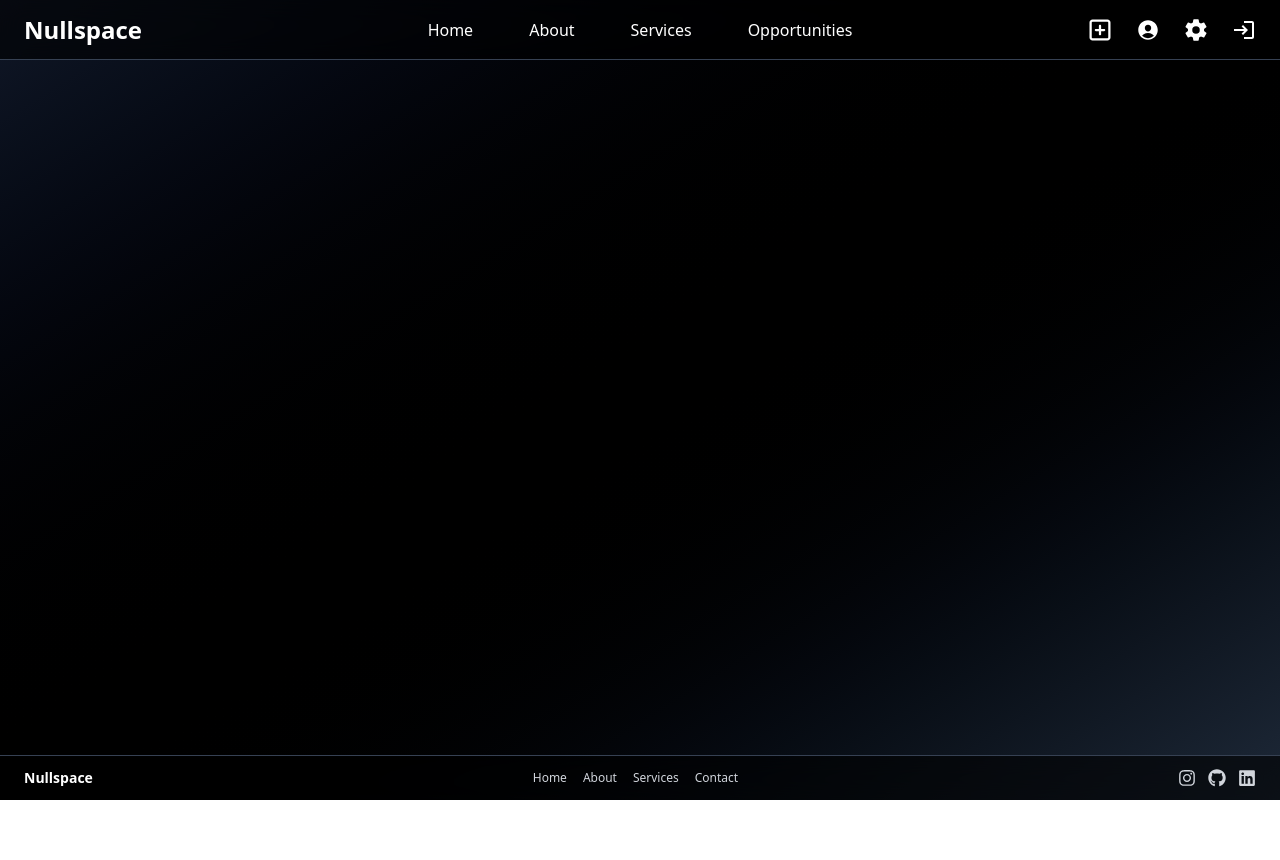
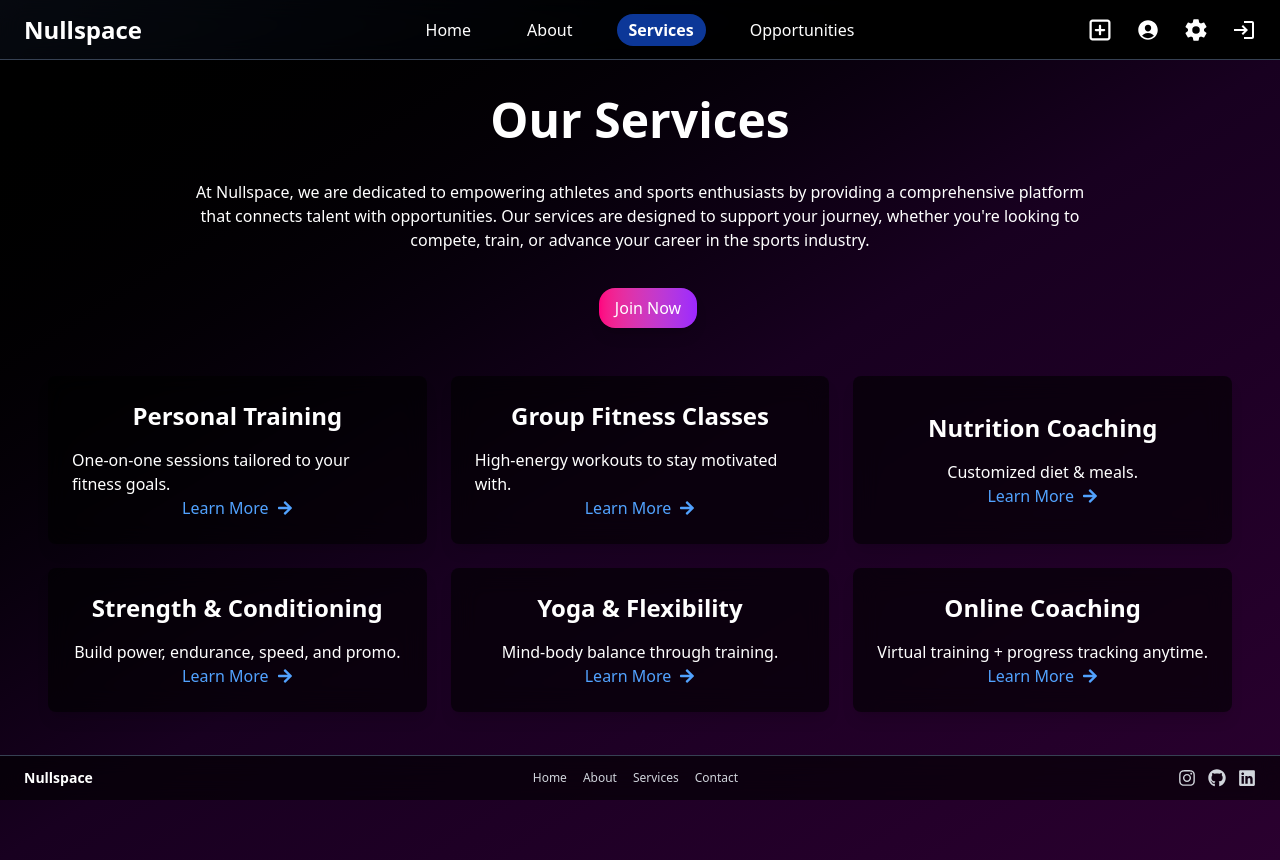
Before and after one commit to tushaar3439/Nullspace, a React (Vite) app: page /services in a window 1280 px wide. Before the commit the page ends 800 px from the top, so only its background shows below. Built offline with nearby package versions, Linux system fonts and the light colour scheme.

Commit message:
services draft-001

```diff
--- a/src/App.jsx
+++ b/src/App.jsx
@@ -7,6 +7,7 @@ import Home from './Pages/Home'
 import About from './Pages/About'
 import Opportunities from './Pages/Opportunities'
 import Login from './Pages/Login'
+import Services from './Pages/Services'
 
 function App() {
 
@@ -22,7 +23,7 @@ function App() {
       <Routes>
         <Route path='/' element={<Home/>}/>
         <Route path='/about' element={<About/>}/>
-        <Route path='/contact' element={<h1>contact page</h1>}/>
+        <Route path='/services' element={<Services/>}/>
         <Route path='/Opportunities' element={<Opportunities/>}/>
         <Route path='/create' element={<h1>create page</h1>}/>
         <Route path='/profile' element={<h1>profile page</h1>}/>
--- a/src/Components/Navbar.jsx
+++ b/src/Components/Navbar.jsx
@@ -35,7 +35,7 @@ const Navbar = () => {
           About
         </NavLink>
         <NavLink
-          to={"/contact"}
+          to={"/services"}
           className={({ isActive }) =>
             isActive
               ? "font-bold text-white bg-blue-600/60 rounded-2xl px-3 py-1"
--- a/src/Pages/Services.jsx
+++ b/src/Pages/Services.jsx
@@ -0,0 +1,69 @@
+import { FaArrowRight } from "react-icons/fa";
+
+const Services = () => {
+    return(
+        <div className="bg-gradient-to-br from-[#000000] via-[#180020] to-[#2A002F] text-white min-h-screen">
+
+
+
+        <div className="">
+        <div className="text-5xl font-bold text-center mb-9 pt-9">Our Services</div>
+        <div className="px-12 w-full flex flex-col justify-center items-center gap-6">
+            <div className="max-w-4xl text-center">
+            At Nullspace, we are dedicated to empowering athletes and sports enthusiasts by providing a comprehensive platform that connects talent with opportunities. Our services are designed to support your journey, whether you're looking to compete, train, or advance your career in the sports industry.
+            </div>
+            <div className="pt-3 hover:scale-105 transition-transform duration-300 ease-in-out flex justify-center items-center ">
+            <a href="/Opportunities" className="ml-4 px-4 py-2 rounded-2xl bg-gradient-to-r from-[#FF007F] to-[#9C27FF] shadow-lg hover:bg-gradient-to-r hover:from-[#9C27FF] hover:to-[#FF007F] transition-colors duration-300 ease-in-out">
+            Join Now
+            </a>
+            </div>
+        </div>
+        </div>
+        <div className="grid grid-cols-1 md:grid-cols-2 lg:grid-cols-3 gap-6 px-12 py-12">
+
+        <div className="flex flex-col justify-center items-center bg-black/60 backdrop-blur-md rounded-lg p-6 shadow-lg hover:shadow-2xl transition-shadow duration-300 ease-in-out">
+        <div className="text-2xl font-bold mb-4">Personal Training</div>
+        <div className="">One-on-one sessions tailored to your fitness goals.</div>
+        <a href="#" className="text-blue-400 hover:underline flex items-center gap-2">Learn More<FaArrowRight/></a>
+        </div>
+
+
+        <div className="flex flex-col justify-center items-center bg-black/60 backdrop-blur-md rounded-lg p-6 shadow-lg hover:shadow-2xl transition-shadow duration-300 ease-in-out">
+        <div className="text-2xl font-bold mb-4">Group Fitness Classes</div>
+        <div className="">High-energy workouts to stay motivated with.</div>
+        <a href="#" className="text-blue-400 hover:underline flex items-center gap-2">Learn More<FaArrowRight/></a>
+        </div>
+
+
+         <div className="flex flex-col justify-center items-center bg-black/60 backdrop-blur-md rounded-lg p-6 shadow-lg hover:shadow-2xl transition-shadow duration-300 ease-in-out">
+        <div className="text-2xl font-bold mb-4">Nutrition Coaching</div>
+        <div className="">Customized diet & meals.</div>
+        <a href="#" className="text-blue-400 hover:underline flex items-center gap-2">Learn More<FaArrowRight/></a>
+        </div>
+
+         <div className="flex flex-col justify-center items-center bg-black/60 backdrop-blur-md rounded-lg p-6 shadow-lg hover:shadow-2xl transition-shadow duration-300 ease-in-out">
+        <div className="text-2xl font-bold mb-4">Strength & Conditioning</div>
+        <div className="">Build power, endurance, speed, and promo.</div>
+        <a href="#" className="text-blue-400 hover:underline flex items-center gap-2">Learn More<FaArrowRight/></a>
+        </div>
+
+         <div className="flex flex-col justify-center items-center bg-black/60 backdrop-blur-md rounded-lg p-6 shadow-lg hover:shadow-2xl transition-shadow duration-300 ease-in-out">
+        <div className="text-2xl font-bold mb-4">Yoga & Flexibility</div>
+        <div className="">Mind-body balance through training.</div>
+        <a href="#" className="text-blue-400 hover:underline flex items-center gap-2">Learn More<FaArrowRight/></a>
+        </div>
+
+         <div className="flex flex-col justify-center items-center bg-black/60 backdrop-blur-md rounded-lg p-6 shadow-lg hover:shadow-2xl transition-shadow duration-300 ease-in-out">
+        <div className="text-2xl font-bold mb-4">Online Coaching</div>
+        <div className="">Virtual training + progress tracking anytime.</div>
+        <a href="#" className="text-blue-400 hover:underline flex items-center gap-2">Learn More<FaArrowRight/></a>
+        </div>
+
+
+        </div>
+
+
+        </div>
+    )
+}
+export default Services
```
